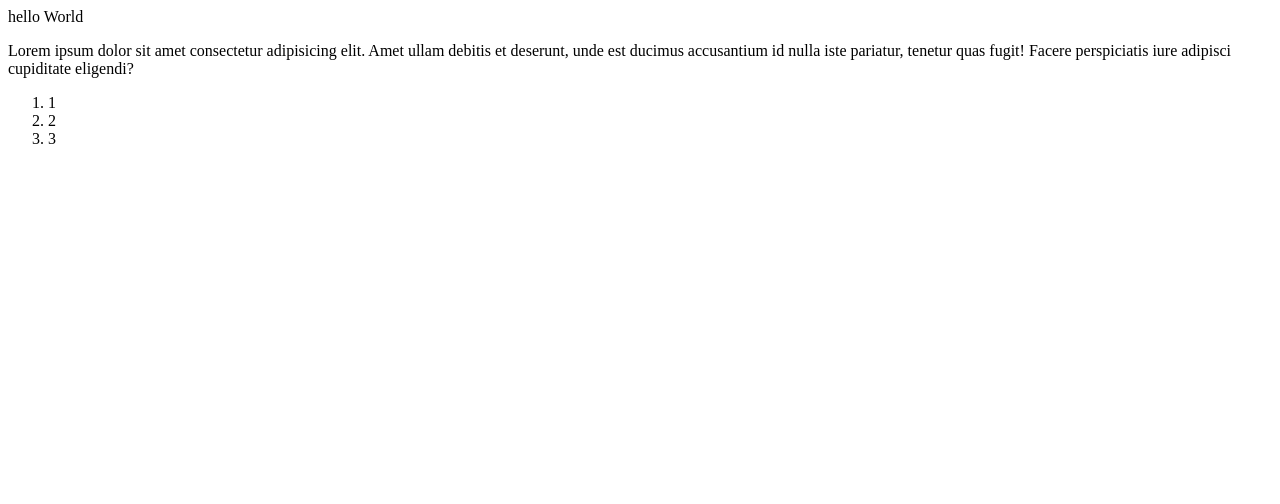
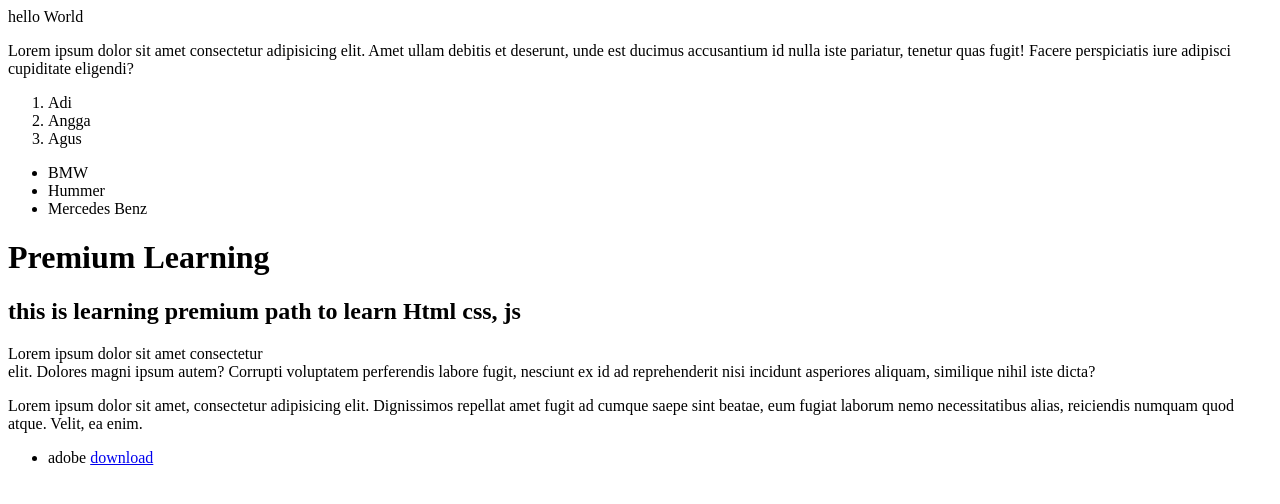
Before and after one commit to onowdev/reactjsFWDbwa, a plain HTML site: page index.html in a window 1280 px wide. Drawn offline with Linux system fonts and the light colour scheme.

Commit message:
add ul div

```diff
--- a/index.html
+++ b/index.html
@@ -14,9 +14,23 @@
     </div>
     <p>Lorem ipsum dolor sit amet consectetur adipisicing elit. Amet ullam debitis et deserunt, unde est ducimus accusantium id nulla iste pariatur, tenetur quas fugit! Facere perspiciatis iure adipisci cupiditate eligendi?</p>
     <Ol>
-        <li>1</li>
-        <li>2</li>
-        <li>3</li>
+        <li>Adi</li>
+        <li>Angga</li>
+        <li>Agus</li>
     </Ol>
+    <ul>
+        <li> BMW </li>
+        <li> Hummer </li>
+        <li> Mercedes Benz</li>
+    </ul>
+    <h1>Premium Learning</h1>
+    <h2>this is learning premium path to learn Html css, js</h2>
+    <p>Lorem ipsum dolor sit amet consectetur <br> elit. Dolores magni ipsum autem? Corrupti voluptatem perferendis labore fugit, nesciunt ex id ad reprehenderit nisi incidunt asperiores aliquam, similique nihil iste dicta?</p>
+    <p>Lorem ipsum dolor sit amet, consectetur adipisicing elit. Dignissimos repellat amet fugit ad cumque saepe sint beatae, eum fugiat laborum nemo necessitatibus alias, reiciendis numquam quod atque. Velit, ea enim.</p>
+    <div>
+        <ul>
+            <li>adobe <a href="www.google.com" target="_blank">download</a></li>
+        </ul>
+    </div>
 </body>
 </html>
```
